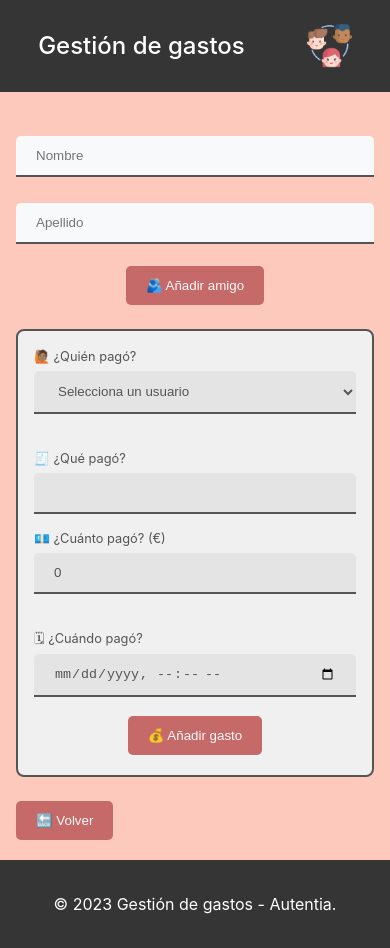
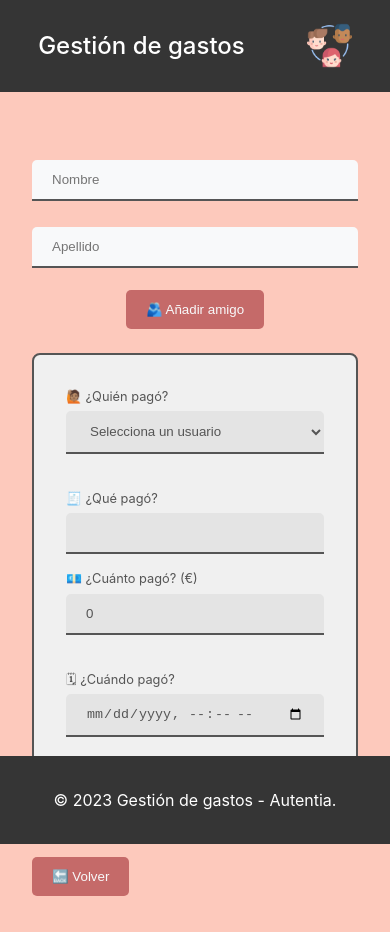
Before and after one commit to acalvom/gastos-compartidos-autentia, a React (Vite) app: page /create in a window 390 px wide. Built offline with nearby package versions, Linux system fonts and the light colour scheme.

Commit message:
style: fixed header & footer

```diff
--- a/src/layout/Footer/Footer.css
+++ b/src/layout/Footer/Footer.css
@@ -3,4 +3,7 @@
   color: white;
   text-align: center;
   padding: 1rem;
+  position: fixed;
+  bottom: 0;
+  width: 100%;
 }
--- a/src/layout/Header/Header.css
+++ b/src/layout/Header/Header.css
@@ -2,6 +2,9 @@
   background-color: #353535;
   color: white;
   padding: 1rem;
+  position: fixed;
+  top: 0;
+  width: 100%;
 }
 
 .app-title {
--- a/src/layout/Main/Main.css
+++ b/src/layout/Main/Main.css
@@ -1,10 +1,11 @@
 .app-main {
   flex: 1;
-  padding: 2rem;
+  padding: 2rem 5rem;
+  margin-top: 100px;
 }
 
 @media only screen and (max-width: 768px) {
   .app-main {
-    padding: 1rem;
+    padding: 2rem;
   }
 }
```
